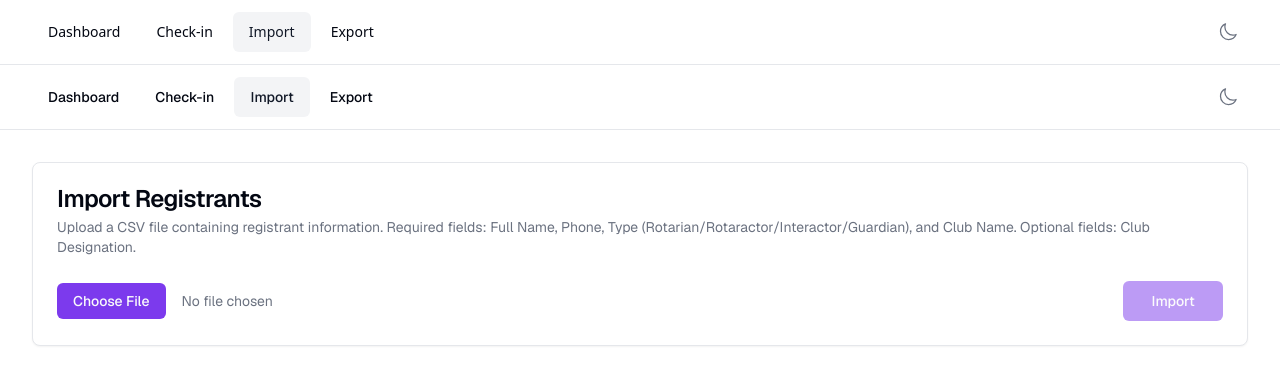
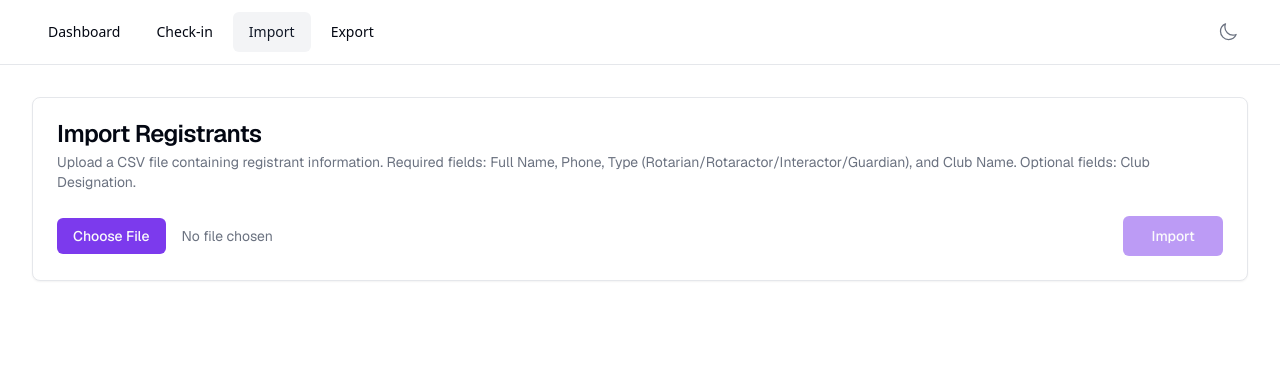
Before and after one commit to rbansal42/event-manager, a Next.js app: page /import-registrants in a window 1280 px wide. Shown: the top 384 px of the page. Built offline with nearby package versions, Linux system fonts and the light colour scheme.

Commit message:
fix: remove duplicate header imports - Remove Header component from import-registrants and index pages - Keep existing functionality intact

```diff
--- a/src/pages/import-registrants.tsx
+++ b/src/pages/import-registrants.tsx
@@ -1,6 +1,5 @@
 import { useState } from 'react';
 import { Geist } from 'next/font/google';
-import { Header } from '@/components/Header';
 import { Button } from '@/components/ui/button';
 import { Alert, AlertTitle, AlertDescription } from '@/components/ui/alert';
 import { Card, CardHeader, CardTitle, CardDescription, CardContent } from '@/components/ui/card';
@@ -86,7 +85,6 @@ export default function ImportRegistrants() {
 
   return (
     <div className={geist.className}>
-      <Header />
       <main className="min-h-screen bg-background">
         <div className="max-w-7xl mx-auto px-4 sm:px-6 lg:px-8 py-8">
           <Card>
--- a/src/pages/index.tsx
+++ b/src/pages/index.tsx
@@ -1,6 +1,5 @@
 import { useEffect, useState } from 'react';
 import { Geist } from 'next/font/google';
-import { Header } from '@/components/Header';
 import { Tabs, TabsContent, TabsList, TabsTrigger } from "@/components/ui/tabs";
 import { Input } from "@/components/ui/input";
 import { Select, SelectContent, SelectItem, SelectTrigger, SelectValue } from "@/components/ui/select";
@@ -354,7 +353,6 @@ export default function Home() {
 
   return (
     <div className={geist.className}>
-      <Header />
       <main className="min-h-screen bg-background">
         <div className="max-w-7xl mx-auto px-4 sm:px-6 lg:px-8 py-8">
           <Tabs defaultValue="all" className="mb-8">
```
